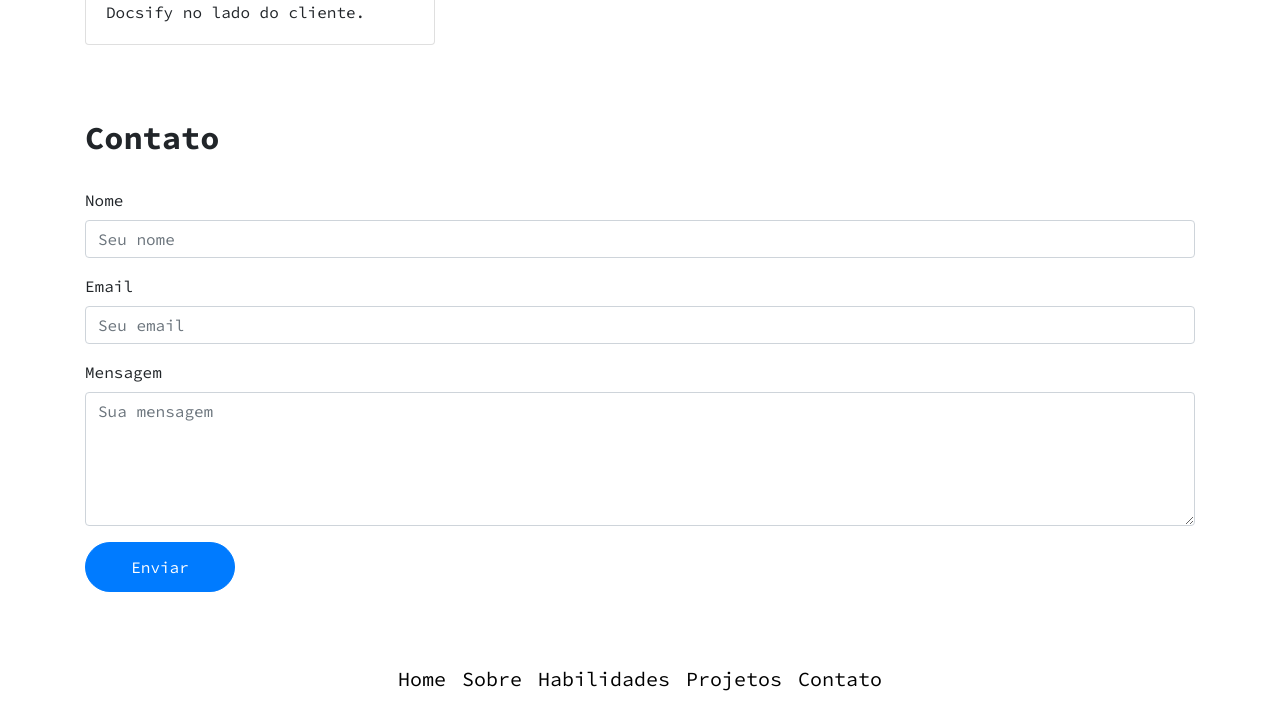
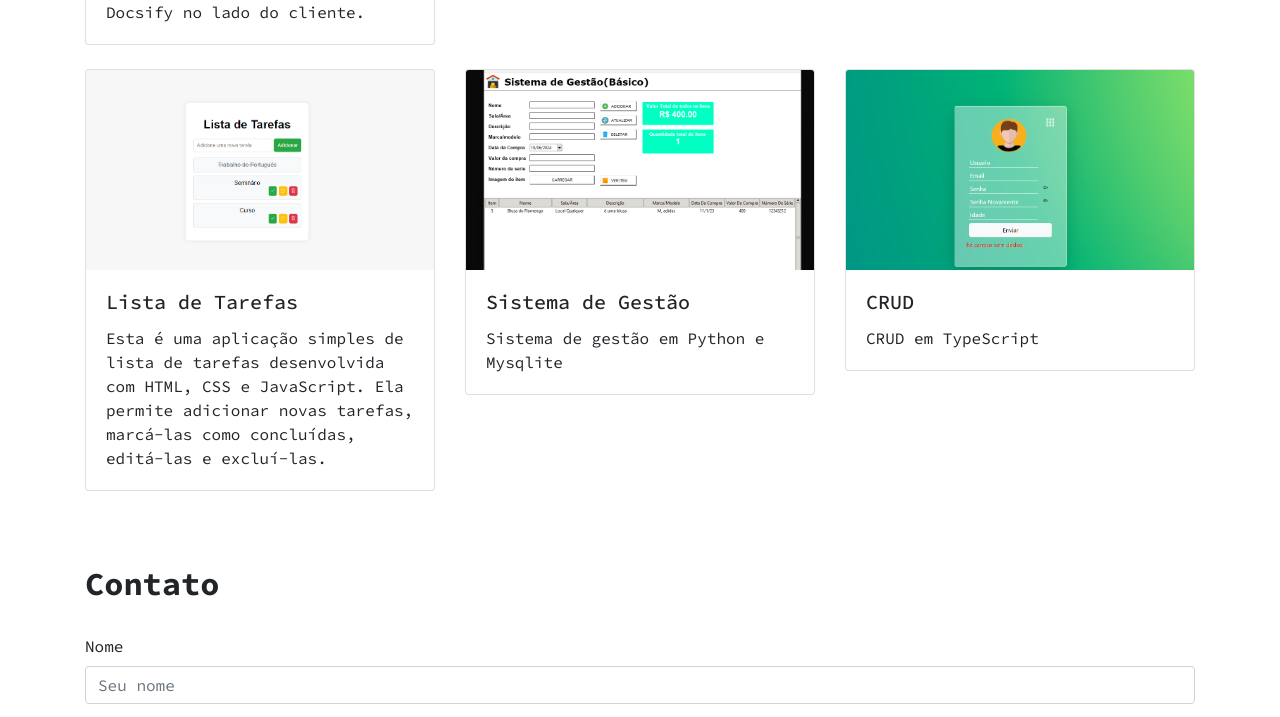
Before and after one commit to marcosvitordev/Portifolio-Principal, a plain HTML site: page index.html in a window 1280 px wide. Shown: the part 2008-2725 px from the top of the page. Drawn offline with nearby package versions, Linux system fonts and the light colour scheme.

Commit message:
atualização

```diff
--- a/index.html
+++ b/index.html
@@ -29,11 +29,12 @@
                         <a class="nav-link" href="#about">Sobre</a>
                     </li>
                     <li class="nav-item">
+                        <a class="nav-link" href="#skills">Habilidades</a>
+                    </li>
+                    <li class="nav-item">
                         <a class="nav-link" href="#projects">Projetos</a>
                     </li>
-                    <li class="nav-item">
-                        <a class="nav-link" href="#skills">Habilidades</a>
-                    </li>
+
                     <li class="nav-item">
                         <a class="nav-link" href="#contact">Contato</a>
                     </li>
@@ -72,12 +73,7 @@
         <h2 class="section-title  text-center">Sobre Mim</h2>
         <div class="container text-center">
             <div class="col p-3  mt-5 text-center">
-                <h5>Olá, meu nome é Marcos Vitor e sou apaixonado por criar coisas! Meu interesse em desenvolvimento web
-                    começou em 2020. Estou cursando Análise e Desenvolvimento de Sistemas e Engenharia de Software, além
-                    de ser Técnico em Informática.
-
-                    Atualmente, tenho o prazer de trabalhar em uma start-up incrível! Meu foco está em desenvolver
-                    aplicações, sites responsivos, acessibilidade, interfaces gráficas e muito mais.</h5>
+                <h5>Olá, meu nome é Marcos Vitor e sou apaixonado por criar coisas! Meu interesse em desenvolvimento web começou em 2020. Estou cursando Análise e Desenvolvimento de Sistemas e Engenharia de Software, além de ser Técnico em Informática. Meu foco está em desenvolver aplicações, sites responsivos, acessibilidade, interfaces gráficas e muito mais. Embora eu tenha interesse em back-end, minha verdadeira paixão está no front-end.</h5>
 
             </div>
         </div>
@@ -255,6 +251,43 @@
                     </div>
                 </div>
             </div>
+            <div class="col-md-4">
+                <div class="card mb-4">
+                    <img class="card-img-top" src="assets/projetos/proj4.png" alt="Projeto 3">
+                    <div class="card-body">
+                        <h5 class="card-title">Lista de Tarefas
+                        </h5>
+                        <p class="card-text">Esta é uma aplicação simples de lista de tarefas desenvolvida com HTML, CSS e JavaScript. Ela permite adicionar novas tarefas, marcá-las como concluídas, editá-las e excluí-las.
+
+                        </p>
+                    </div>
+                </div>
+            </div>
+            <div class="col-md-4">
+                <div class="card mb-4">
+                    <img class="card-img-top" src="assets/projetos/proj5.png" alt="Projeto 3">
+                    <div class="card-body">
+                        <h5 class="card-title">Sistema de Gestão
+                        </h5>
+                        <p class="card-text">
+                            Sistema de gestão em Python e Mysqlite
+
+                        </p>
+                    </div>
+                </div>
+            </div>
+            <div class="col-md-4">
+                <div class="card mb-4">
+                    <img class="card-img-top" src="assets/projetos/proj6.png" alt="Projeto 3">
+                    <div class="card-body">
+                        <h5 class="card-title">CRUD
+                        </h5>
+                        <p class="card-text">CRUD em TypeScript
+
+                        </p>
+                    </div>
+                </div>
+            </div>
         </div>
     </div>
 
```
Also changed, not shown: assets/projetos/proj4.png (added), assets/projetos/proj5.png (added), assets/projetos/proj6.png (added).
